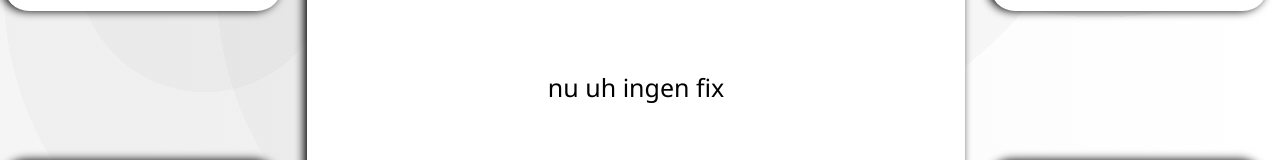
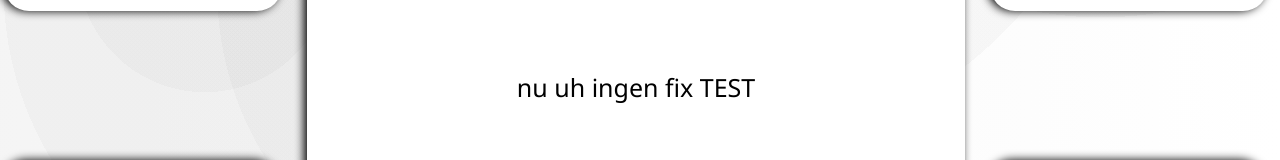
Before and after one commit to MyNameJaeff/Schoolsoft-redesign, a plain HTML site: page index.html in a window 1280 px wide. Shown: the part 411-571 px from the top of the page. Drawn offline with Linux system fonts and the light colour scheme.

Commit message:
Update index.html

```diff
--- a/index.html
+++ b/index.html
@@ -156,7 +156,7 @@
     <div class="div1"><a class = "changelink" href = "/html/lunch.html"><h1>Lunch</h1></a>
     </div>
     <div class="div2"><a class = "changelink" href = ""><h1>Nyheter</h1></a></div>
-    <div class="div3"><p>nu uh ingen fix</p></div>
+    <div class="div3"><p>nu uh ingen fix TEST</p></div>
     <div class="div4"><a class = "changelink" href = "/html/schema.html"><h1>Schema</h1></a></div>
     <div class="div5"><a class = "changelink" href = ""><h1>Betyg</h1></a></div>
 </div>
```
